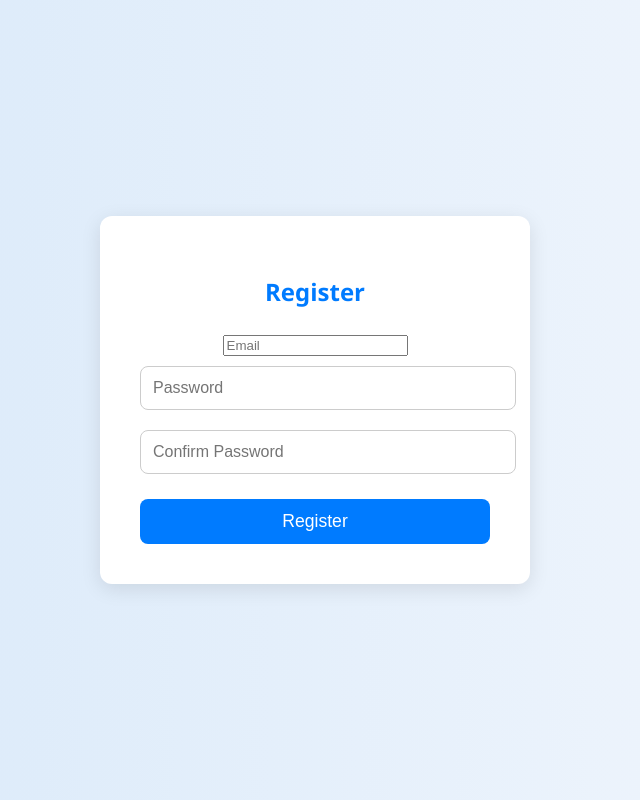
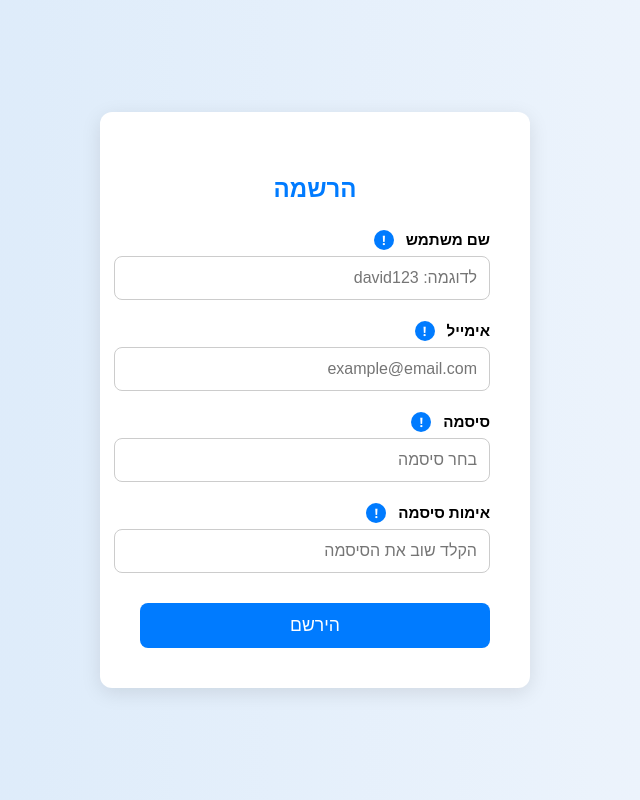
Before and after one commit to BS-PM-2025/BS-PM-2025-TEAM29, a Django app: page /register/ in a window 1280 px wide. Shown: the whole page, without its empty margins (325-965 px from the left). Run offline with Django 5.2, Linux system fonts and the light colour scheme; some web fonts are replaced.

Commit message:
Update register.html BSPM25T29-235 , BSPM25T29-236

```diff
--- a/user/templates/register.html
+++ b/user/templates/register.html
@@ -1,8 +1,8 @@
 <!DOCTYPE html>
-<html lang="en">
+<html lang="he" dir="rtl">
 <head>
   <meta charset="UTF-8">
-    <title>Register</title>
+  <title>הרשמה</title>
   <link href="https://fonts.googleapis.com/css2?family=Segoe+UI:wght@400;600&display=swap" rel="stylesheet">
   <style>
     body {
@@ -13,6 +13,7 @@
       align-items: center;
       height: 100vh;
       margin: 0;
+      direction: rtl;
     }
 
     .register-box {
@@ -21,22 +22,63 @@
       border-radius: 12px;
       box-shadow: 0 5px 20px rgba(0, 0, 0, 0.1);
       width: 350px;
-            text-align: center;
     }
 
     h2 {
       color: #007bff;
       margin-bottom: 25px;
+      text-align: center;
+    }
+
+    .form-group {
+      position: relative;
+      margin-bottom: 20px;
+    }
+
+    label {
+      display: block;
+      margin-bottom: 6px;
+      font-weight: bold;
+      font-size: 0.95rem;
     }
 
     input[type="text"],
+    input[type="email"],
     input[type="password"] {
       width: 100%;
       padding: 12px;
-            margin: 10px 0;
       border: 1px solid #ccc;
       border-radius: 8px;
       font-size: 1rem;
+    }
+
+    .help-icon {
+      background-color: #007bff;
+      color: white;
+      border-radius: 50%;
+      width: 20px;
+      height: 20px;
+      display: inline-block;
+      text-align: center;
+      line-height: 20px;
+      font-size: 13px;
+      margin-right: 8px;
+      cursor: pointer;
+      position: relative;
+    }
+
+    .help-icon:hover::after {
+      content: attr(data-tooltip);
+      position: absolute;
+      top: -5px;
+      left: -160px;
+      background-color: #333;
+      color: #fff;
+      padding: 6px 10px;
+      border-radius: 6px;
+      font-size: 0.8rem;
+      white-space: nowrap;
+      z-index: 10;
     }
 
     button {
@@ -48,8 +90,8 @@
       border-radius: 8px;
       font-size: 1.1rem;
       cursor: pointer;
-            margin-top: 15px;
       transition: background-color 0.3s;
+      margin-top: 10px;
     }
 
     button:hover {
@@ -74,14 +116,41 @@
 </head>
 <body>
   <div class="register-box">
-        <h2>Register</h2>
+    <h2>הרשמה</h2>
     <form method="post">
       {% csrf_token %}
-            <input type="email" name="email" placeholder="Email" required>
-            <input type="password" name="password" placeholder="Password" required>
-            <input type="password" name="confirm_password" placeholder="Confirm Password" required>
-            <button type="submit">Register</button>
+
+      <div class="form-group">
+        <label>שם משתמש
+          <span class="help-icon" data-tooltip="בחר שם ייחודי שתשתמש בו להתחברות למערכת">!</span>
+        </label>
+        <input type="text" name="username" placeholder="לדוגמה: david123" required>
+      </div>
+
+      <div class="form-group">
+        <label>אימייל
+          <span class="help-icon" data-tooltip="הכנס כתובת אימייל תקינה לקבלת אישור">!</span>
+        </label>
+        <input type="email" name="email" placeholder="example@email.com" required>
+      </div>
+
+      <div class="form-group">
+        <label>סיסמה
+          <span class="help-icon" data-tooltip="לפחות 6 תווים - אותיות וספרות">!</span>
+        </label>
+        <input type="password" name="password" placeholder="בחר סיסמה" required>
+      </div>
+
+      <div class="form-group">
+        <label>אימות סיסמה
+          <span class="help-icon" data-tooltip="יש להקליד שוב את הסיסמה כדי לוודא">!</span>
+        </label>
+        <input type="password" name="confirm_password" placeholder="הקלד שוב את הסיסמה" required>
+      </div>
+
+      <button type="submit">הירשם</button>
     </form>
+
     {% if messages %}
       <ul>
         {% for message in messages %}
```
Lines whose indentation alone changed are shown as unchanged.
